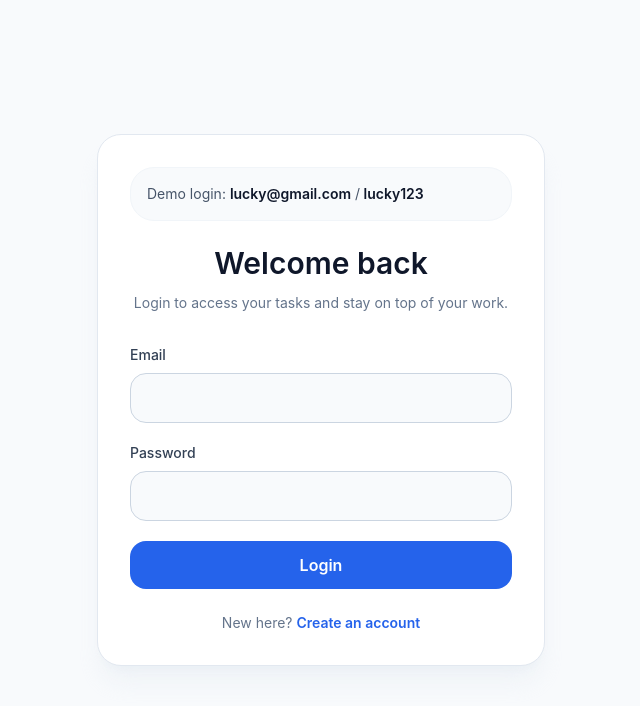
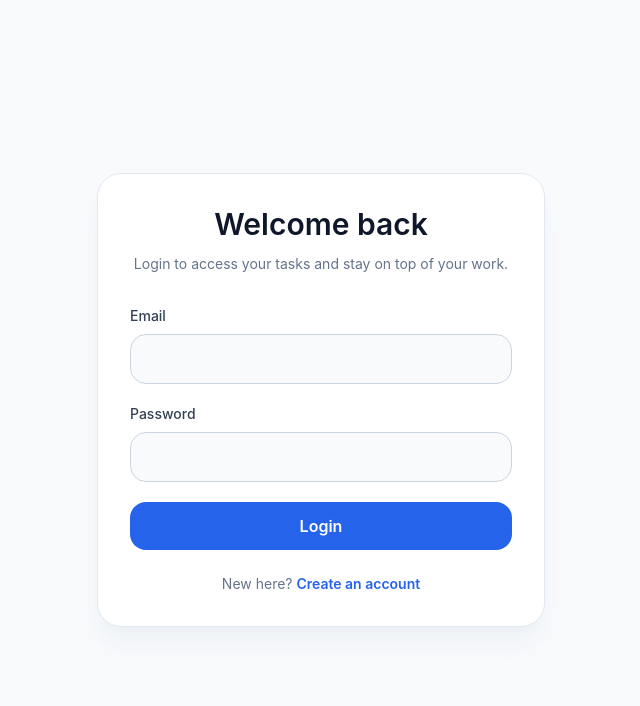
Before and after one commit to yogendher/Task-management-project, a React (Create React App) app in the folder frontend/: page /login in a window 1280 px wide. Shown: the top 706 px of the page, without its empty margins (319-959 px from the left). Built offline with nearby package versions, Linux system fonts and the light colour scheme; no server answers.

Commit message:
Remove demo credentials from auth pages

```diff
--- a/frontend/src/pages/Login.js
+++ b/frontend/src/pages/Login.js
@@ -60,10 +60,6 @@ const Login = () => {
       )}
 
       <div className="w-full max-w-md bg-white rounded-3xl border border-slate-200 p-8 shadow-xl shadow-slate-200/40">
-        <div className="mb-6 rounded-3xl border border-slate-100 bg-slate-50 p-4 text-sm text-slate-600">
-          Demo login: <span className="font-semibold text-slate-900">lucky@gmail.com</span> /
-          <span className="font-semibold text-slate-900"> lucky123</span>
-        </div>
         <div className="mb-8 text-center">
           <h2 className="text-3xl font-semibold text-slate-900">Welcome back</h2>
           <p className="mt-3 text-sm text-slate-500">Login to access your tasks and stay on top of your work.</p>
--- a/frontend/src/pages/Register.js
+++ b/frontend/src/pages/Register.js
@@ -60,9 +60,6 @@ const Register = () => {
       )}
 
       <div className="w-full max-w-md bg-white rounded-3xl border border-slate-200 p-8 shadow-xl shadow-slate-200/40">
-        <div className="mb-6 rounded-3xl border border-slate-100 bg-slate-50 p-4 text-sm text-slate-600">
-          Already have a demo account? Use <span className="font-semibold text-slate-900">lucky@gmail.com</span> / <span className="font-semibold text-slate-900">lucky123</span> to login.
-        </div>
         <div className="mb-8 text-center">
           <h2 className="text-3xl font-semibold text-slate-900">Create your account</h2>
           <p className="mt-3 text-sm text-slate-500">Join TaskFlow and manage your tasks with ease.</p>
```
